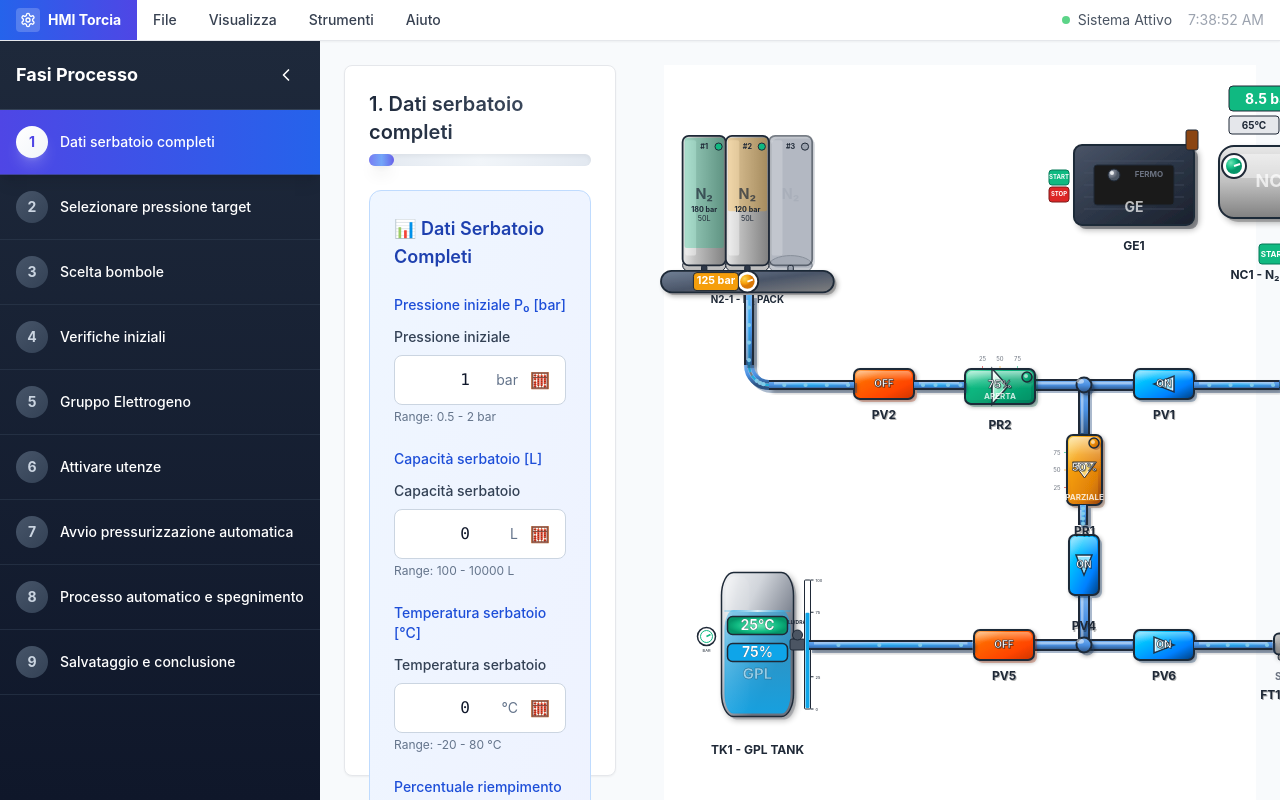
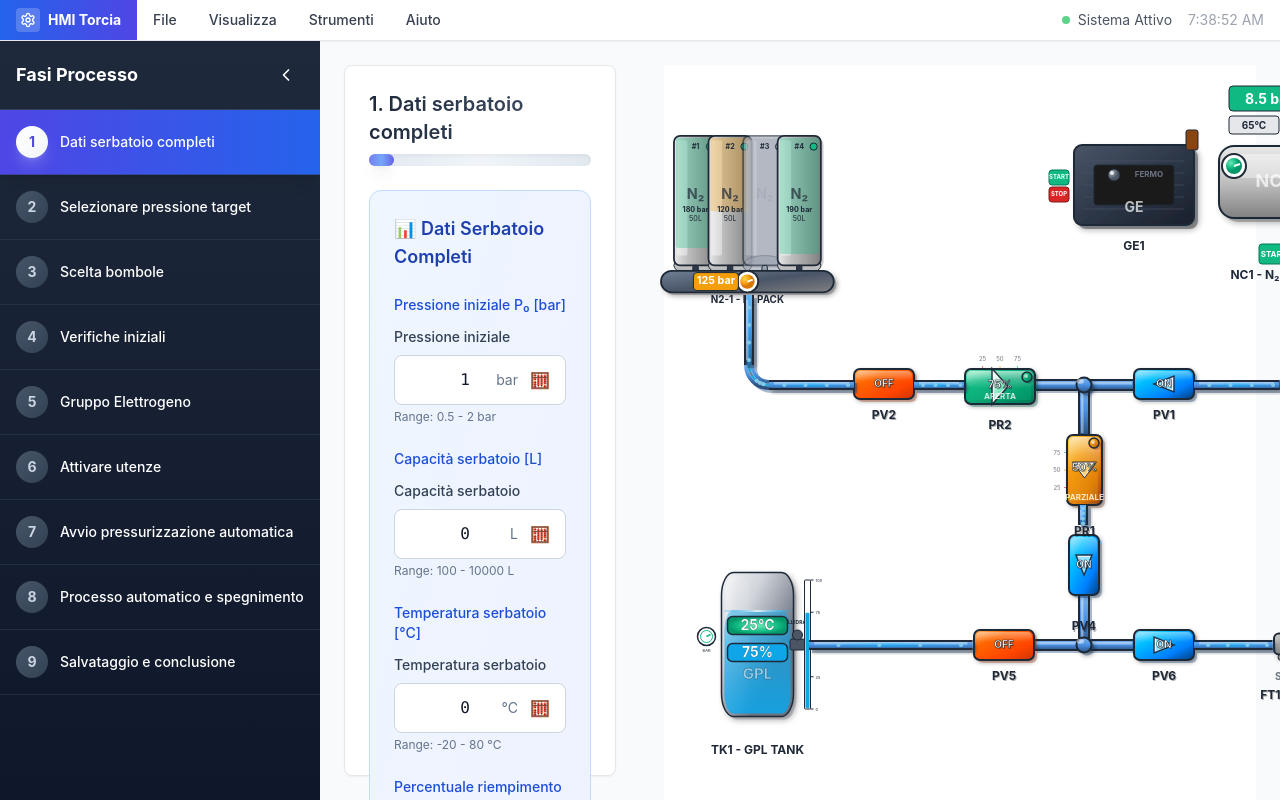
Before and after one commit to rimoric/torcia, a React (Vite) app: page / in a window 1280 px wide. Built offline with nearby package versions, Linux system fonts and the light colour scheme.

Commit message:
Update SchemaImpianto.tsx

```diff
--- a/src/SchemaImpianto.tsx
+++ b/src/SchemaImpianto.tsx
@@ -37,7 +37,8 @@ const SchemaImpianto = () => {
   const [bottlePackData, setBottlePackData] = useState([
     { pressure: 180, capacity: 50, enabled: true },
     { pressure: 120, capacity: 50, enabled: true },
-    { pressure: 85, capacity: 50, enabled: false }
+    { pressure: 90, capacity: 50, enabled: false },
+    { pressure: 190, capacity: 50, enabled: true }
   ]);
   const [manifoldPressure, setManifoldPressure] = useState(125);
 
```
